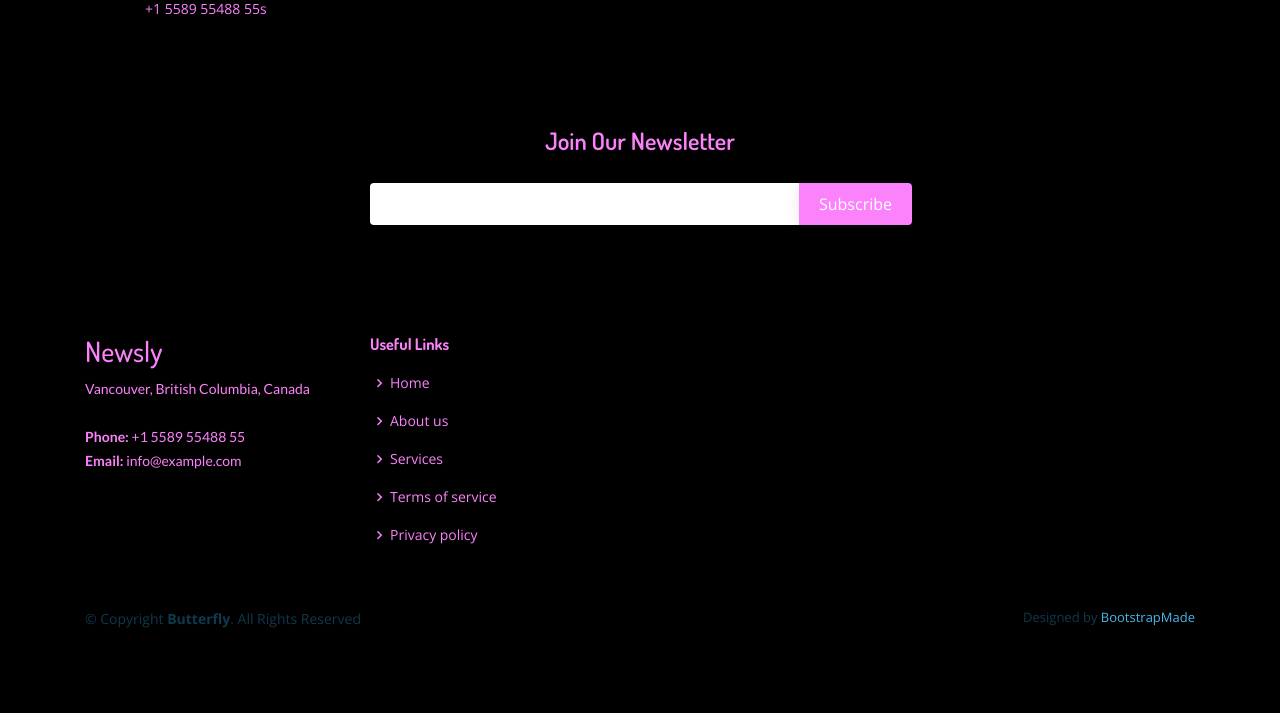
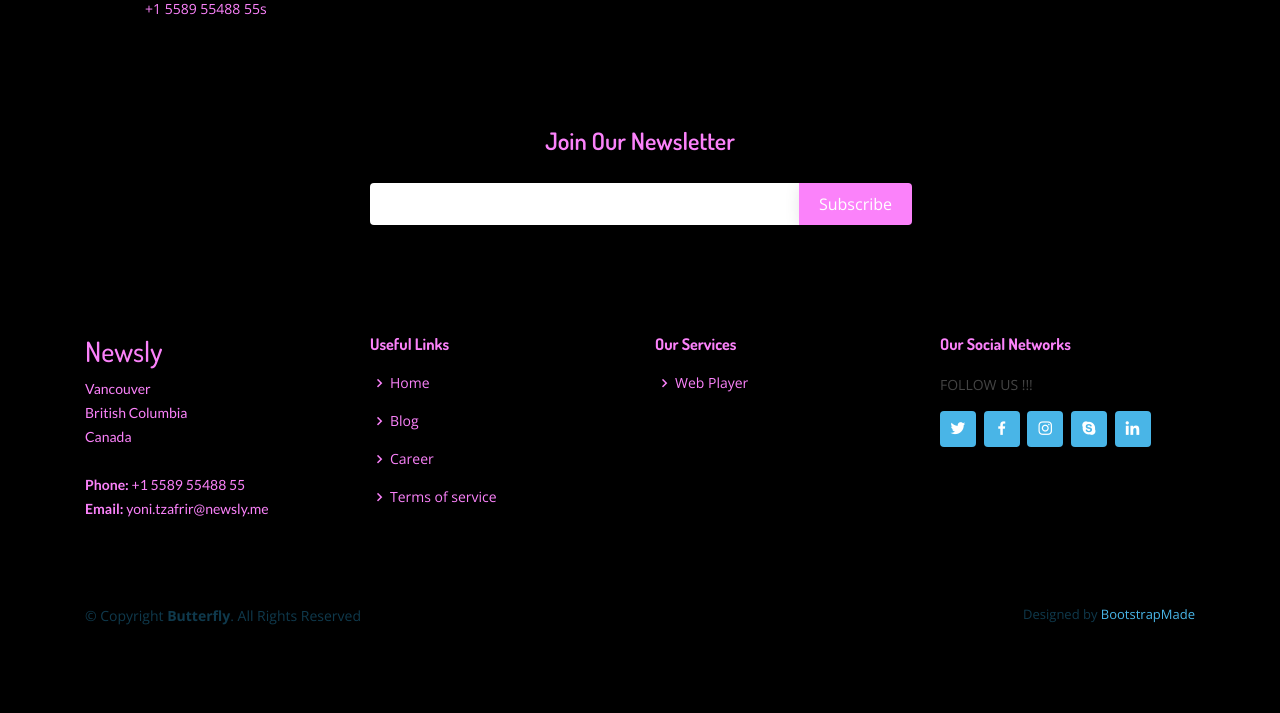
Before and after one commit to ElricBarkey/NewslyProject, a PHP site: page /career.html in a window 1280 px wide. Shown: the part 4673-5386 px from the top of the page. After the commit the page ends 5298 px from the top, so only its background shows below. Run offline with PHP 8.4, Linux system fonts and the light colour scheme.

Commit message:
Validated html and made all footers the same. Fixed up styles

```diff
--- a/NewslyProject/ElricTest/Butterfly/blog.html
+++ b/NewslyProject/ElricTest/Butterfly/blog.html
@@ -10,7 +10,7 @@
     <meta content="" name="keywords">
 
     <!-- Favicons -->
-    <link href="assets/img/favicon.png" rel="icon">
+    <link href="images/NewLogo.png" rel="icon">
     <link href="assets/img/apple-touch-icon.png" rel="apple-touch-icon">
 
     <!-- Google Fonts -->
@@ -48,7 +48,7 @@
             <ul>
                 <li><a href="index.html">Home</a></li>
                 <li class="active"><a href="blog.html">Blog</a></li>
-                <li><a href="index.php">Login/Sign Up</a></li>
+                <li><a href="index.php">Sign Up</a></li>
                 <li ><a href="career.html">Career</a></li>
                 <li>
                     <a href="https://www.linkedin.com/company/newslymeapp/">
--- a/NewslyProject/ElricTest/Butterfly/career.html
+++ b/NewslyProject/ElricTest/Butterfly/career.html
@@ -4,17 +4,18 @@
 <head>
     <meta charset="utf-8">
     <meta content="width=device-width, initial-scale=1.0" name="viewport">
+    <link rel="stylesheet" href="indexStyle.css">
 
     <title>Career</title>
     <meta content="" name="descriptison">
     <meta content="" name="keywords">
 
     <!-- Favicons -->
-    <link href="assets/img/favicon.png" rel="icon">
+    <link href="images/NewLogo.png" rel="icon">
     <link href="assets/img/apple-touch-icon.png" rel="apple-touch-icon">
 
     <!-- Google Fonts -->
-    <link href="https://fonts.googleapis.com/css?family=Open+Sans:300,300i,400,400i,600,600i,700,700i|Dosis:300,400,500,,600,700,700i|Lato:300,300i,400,400i,700,700i" rel="stylesheet">
+    <link href="https://fonts.googleapis.com/css?family=Open+Sans:300,300i,400,400i,600,600i,700,700i%7CDosis:300,400,500,,600,700,700i%7CLato:300,300i,400,400i,700,700i" rel="stylesheet">
 
     <!-- Vendor CSS Files -->
     <link href="assets/vendor/bootstrap/css/bootstrap.min.css" rel="stylesheet">
@@ -48,7 +49,7 @@
             <ul>
                 <li><a href="index.html">Home</a></li>
                 <li><a href="blog.html">Blog</a></li>
-                <li><a href="index.php">Login/Sign Up</a></li>
+                <li><a href="index.php">Sign Up</a></li>
                 <li class="active"><a href="career.html">Career</a></li>
                 <li>
                     <a href="https://www.linkedin.com/company/newslymeapp/">
@@ -303,7 +304,7 @@
         </div>
 
         <div>
-            <iframe style="border:0; width: 100%; height: 270px;" src="https://www.google.com/maps/embed?pb=!1m18!1m12!1m3!1d166655.30827522842!2d-123.2639867747921!3d49.2576507715125!2m3!1f0!2f0!3f0!3m2!1i1024!2i768!4f13.1!3m3!1m2!1s0x548673f143a94fb3%3A0xbb9196ea9b81f38b!2sVancouver%2C%20BC%2C%20Canada!5e0!3m2!1sen!2sus!4v1602196475839!5m2!1sen!2sus" frameborder="0" allowfullscreen></iframe>
+            <iframe id="map" src="https://www.google.com/maps/embed?pb=!1m18!1m12!1m3!1d166655.30827522842!2d-123.2639867747921!3d49.2576507715125!2m3!1f0!2f0!3f0!3m2!1i1024!2i768!4f13.1!3m3!1m2!1s0x548673f143a94fb3%3A0xbb9196ea9b81f38b!2sVancouver%2C%20BC%2C%20Canada!5e0!3m2!1sen!2sus!4v1602196475839!5m2!1sen!2sus"  allowfullscreen></iframe>
         </div>
 
         <div class="row mt-5">
@@ -347,6 +348,7 @@
 
 
 
+<!-- ======= Footer ======= -->
 <footer id="footer">
 
     <div class="footer-newsletter">
@@ -354,9 +356,8 @@
             <div class="row justify-content-center">
                 <div class="col-lg-6">
                     <h4>Join Our Newsletter</h4>
-                    <form action="" method="post">
-                        <label for="email"></label>
-                        <input id="email" type="email" name="email"><input type="submit" value="Subscribe">
+                    <form action="#" method="post">
+                        <input type="email" name="email"><input type="submit" value="Subscribe">
                     </form>
                 </div>
             </div>
@@ -370,21 +371,50 @@
                 <div class="col-lg-3 col-md-6 footer-contact">
                     <h3>Newsly</h3>
                     <p>
-                        Vancouver, British Columbia, Canada <br><br>
+                        Vancouver <br>
+                        British Columbia<br>
+                        Canada <br><br>
                         <strong>Phone:</strong> +1 5589 55488 55<br>
-                        <strong>Email:</strong> info@example.com<br>
+                        <strong>Email:</strong> yoni.tzafrir@newsly.me<br>
                     </p>
                 </div>
 
-                <div class="col-lg-7 col-md-6 footer-links">
+                <div class="col-lg-3 col-md-6 footer-links">
                     <h4>Useful Links</h4>
                     <ul>
                         <li><i class="bx bx-chevron-right"></i> <a href="#">Home</a></li>
-                        <li><i class="bx bx-chevron-right"></i> <a href="#">About us</a></li>
-                        <li><i class="bx bx-chevron-right"></i> <a href="#">Services</a></li>
+                        <li><i class="bx bx-chevron-right"></i> <a href="blog.html">Blog</a></li>
+                        <li><i class="bx bx-chevron-right"></i> <a href="career.html">Career</a></li>
                         <li><i class="bx bx-chevron-right"></i> <a href="#">Terms of service</a></li>
-                        <li><i class="bx bx-chevron-right"></i> <a href="#">Privacy policy</a></li>
+                        <!--            <li><i class="bx bx-chevron-right"></i> <a href="#">Privacy policy</a></li>-->
                     </ul>
+                </div>
+
+                <div class="col-lg-3 col-md-6 footer-links">
+                    <h4>Our Services</h4>
+                    <ul>
+                        <li><i class="bx bx-chevron-right"></i> <a href="#">Web Player</a></li>
+                        <!--            <li><i class="bx bx-chevron-right"></i> <a href="#">Web Development</a></li>-->
+                        <!--            <li><i class="bx bx-chevron-right"></i> <a href="#">Product Management</a></li>-->
+                        <!--            <li><i class="bx bx-chevron-right"></i> <a href="#">Marketing</a></li>-->
+                        <!--            <li><i class="bx bx-chevron-right"></i> <a href="#">Graphic Design</a></li>-->
+                    </ul>
+                </div>
+
+                <div class="col-lg-3 col-md-6 footer-links">
+                    <h4>Our Social Networks</h4>
+                    <p>FOLLOW US !!!</p>
+                    <div class="social-links mt-3">
+                        <a href="#" class="twitter"><i class="bx bxl-twitter"></i></a>
+                        <a href="#" class="facebook"><i class="bx bxl-facebook"></i></a>
+                        <a href="#" class="instagram"><i class="bx bxl-instagram"></i></a>
+                        <a href="#" class="google-plus"><i class="bx bxl-skype"></i></a>
+                        <a href="#" class="linkedin"><i class="bx bxl-linkedin"></i></a>
+                    </div>
+                </div>
+
+            </div>
+        </div>
     </div>
 
 
@@ -400,10 +430,6 @@
             Designed by <a href="https://bootstrapmade.com/">BootstrapMade</a>
         </div>
     </div>
-            </div>
-        </div>
-    </div>
-
 </footer><!-- End Footer -->
 
 <a href="#" class="back-to-top"><i class="icofont-simple-up"></i></a>
--- a/NewslyProject/ElricTest/Butterfly/indexStyle.css
+++ b/NewslyProject/ElricTest/Butterfly/indexStyle.css
@@ -34,3 +34,16 @@
     font-size: 20px;
 
 }
+
+#map
+{
+    width: 100%;
+    height: 270px;
+    border: 0;
+}
+
+#youtube
+{
+    height: 506px;
+    width: 899px;
+}
```
Also changed, not shown: NewslyProject/ElricTest/Butterfly/index.html (+36 -20 lines), NewslyProject/ElricTest/Butterfly/index.php (+2 -7 lines). Lines whose indentation alone changed are shown as unchanged.
